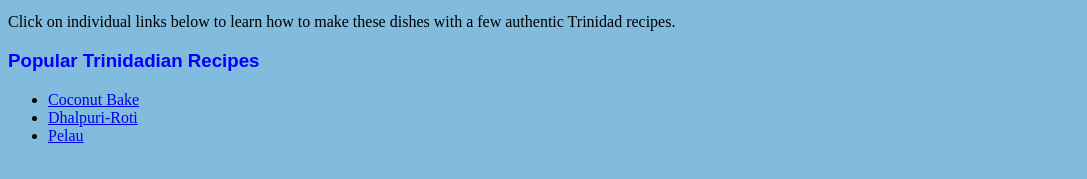
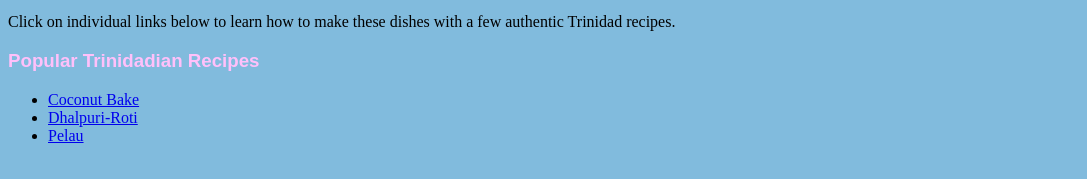
Before and after one commit to debrajsa/recipes-demo, a plain HTML site: page index.html in a window 1280 px wide. In both pictures the pointer is over the element "Popular Trinidadian Recipes". Shown: the part 223-402 px from the top of the page, without its empty margins (0-1087 px from the left). Drawn offline with Linux system fonts and the light colour scheme.

Commit message:
updated styles (css) file.

```diff
--- a/styles.css
+++ b/styles.css
@@ -14,3 +14,7 @@ h3 {
   color: rgb(4, 0, 255);
   font-family: sans-serif;
 }
+h3:hover {
+  /* pseudo-classes allow us to select elements in certain states. So, in this case, when an h3 is hovered, it will be pink! */
+  color: rgb(255, 192, 250);
+}
```
